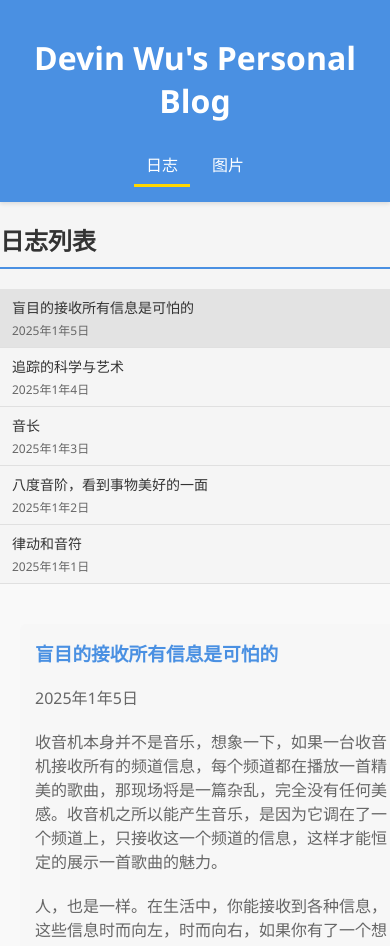
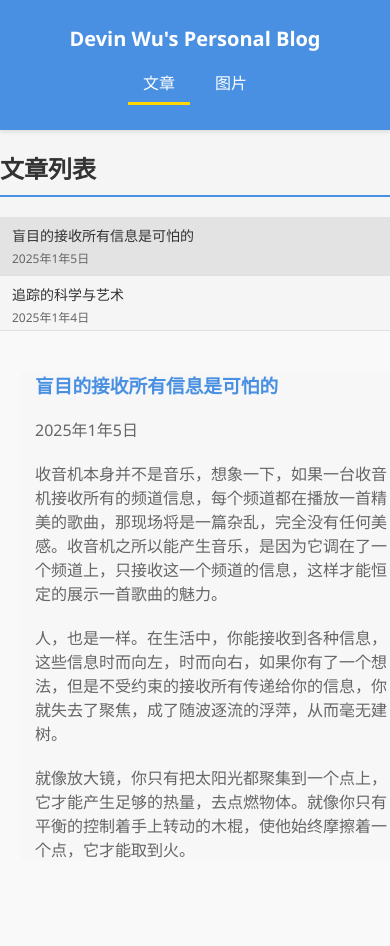
Before and after one commit to DevinWu/devin-app, a React (Create React App) app: page / in a window 390 px wide. After the commit the page ends 901 px from the top, so only its background shows below. Built offline with nearby package versions, Linux system fonts and the light colour scheme.

Commit message:
add html5 support

```diff
--- a/src/App.css
+++ b/src/App.css
@@ -253,3 +253,110 @@ body {
         height: 40vh;
     }
 }
+
+/* 响应式布局 */
+@media screen and (max-width: 768px) {
+    .main-content {
+        flex-direction: column;
+        height: auto;
+    }
+
+    .logs-section, .images-section {
+        flex-direction: column;
+    }
+
+    .logs-list, .images-list {
+        width: 100%;
+        height: auto;
+        max-height: 200px;
+        border-right: none;
+        border-bottom: 1px solid #e0e0e0;
+    }
+
+    .logs-content, .images-viewer {
+        width: 100%;
+        height: auto;
+        min-height: calc(100vh - 350px);
+    }
+}
+
+/* 图片查看器样式优化 */
+.images-viewer {
+    position: relative;
+    display: flex;
+    justify-content: center;
+    align-items: center;
+}
+
+.images-viewer img {
+    max-width: 100%;
+    max-height: calc(100vh - 140px);
+    object-fit: contain;
+}
+
+.nav-button {
+    position: absolute;
+    top: 50%;
+    transform: translateY(-50%);
+    background: rgba(0, 0, 0, 0.3);
+    color: white;
+    border: none;
+    padding: 15px;
+    cursor: pointer;
+    font-size: 18px;
+    border-radius: 4px;
+    transition: background-color 0.3s;
+}
+
+.nav-button:hover {
+    background: rgba(0, 0, 0, 0.5);
+}
+
+.nav-button.left {
+    left: 10px;
+}
+
+.nav-button.right {
+    right: 10px;
+}
+
+/* 文章内容区域滚动 */
+.logs-content {
+    overflow-y: auto;
+    padding: 20px;
+}
+
+.article-content {
+    max-width: 800px;
+    margin: 0 auto;
+}
+
+/* 确保在移动设备上内容可以完整显示 */
+@media screen and (max-width: 768px) {
+    .nav-button {
+        padding: 10px;
+        font-size: 16px;
+    }
+
+    .images-viewer {
+        padding: 0 40px;
+    }
+
+    .article-content {
+        padding: 0 15px;
+    }
+
+    /* 调整header在移动端的显示 */
+    .header h1 {
+        font-size: 20px;
+        margin: 10px 0;
+    }
+
+    .tabs {
+        margin-bottom: 10px;
+    }
+
+    .tab-button {
+        padding: 8px 15px;
+    }
+}
--- a/src/App.js
+++ b/src/App.js
@@ -106,7 +106,7 @@ function App() {
                         className={`tab-button ${activeTab === 'logs' ? 'active' : ''}`}
                         onClick={() => handleTabClick('logs')}
                     >
-                        日志
+                        文章
                     </button>
                     <button
                         className={`tab-button ${activeTab === 'images' ? 'active' : ''}`}
@@ -120,7 +120,7 @@ function App() {
                 {activeTab === 'logs' && (
                     <section className="logs-section">
                         <div className="logs-list">
-                            <h2>日志列表</h2>
+                            <h2>文章列表</h2>
                             <ul>
                                 {articles.map((article, index) => (
                                     <li
@@ -143,7 +143,7 @@ function App() {
                                 </div>
                             ) : (
                                 <div className="placeholder">
-                                    <p>请选择一篇日志查看详细内容。</p>
+                                    <p>请选择一篇文章查看详细内容。</p>
                                 </div>
                             )}
                         </div>
```
